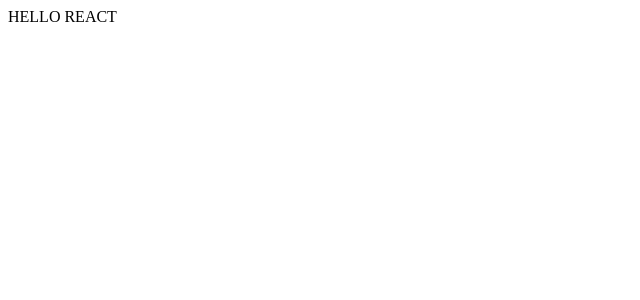
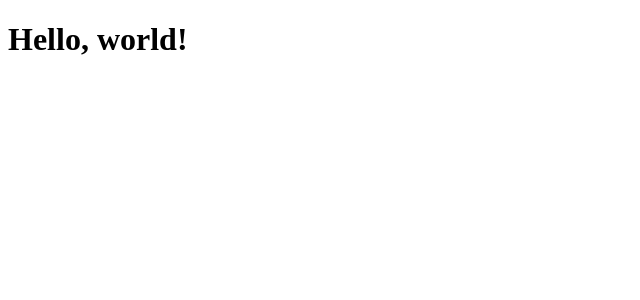
Before and after one commit to tsyu12345/my-homepage1, a React app: page / in a window 1280 px wide. Shown: the top 300 px of the page, without its empty margins (0-640 px from the left). Built offline with nearby package versions, Linux system fonts and the light colour scheme; the HTML template or start-up script is replaced by a standard one.

Commit message:
【開発環境整備】React関係のエラーを解決。nodeのバージョン変更。

```diff
--- a/package.json
+++ b/package.json
@@ -9,7 +9,7 @@
     "build:dev": "webpack --mode=development",
     "build:prod": "webpack --mode=production --node-env=production",
     "watch": "webpack --watch",
-    "start": "webpack serve"
+    "start": "webpack server --open --mode=development"
   },
   "repository": {
     "type": "git",
@@ -23,7 +23,8 @@
   },
   "homepage": "https://github.com/tsyu12345/my-homepage1#readme",
   "dependencies": {
-    "@types/react": "^18.0.18",
+    "@types/node": "^18.7.15",
+    "@types/react": "^18.0.21",
     "@types/react-dom": "^18.0.6",
     "react": "^18.2.0",
     "react-dom": "^18.2.0"
--- a/src/App.tsx
+++ /dev/null
@@ -1,5 +0,0 @@
-import React from 'react';
-
-export const App:React.VFC = () => {
-    return <div>HELLO REACT</div>;
-}
--- a/src/index.tsx
+++ b/src/index.tsx
@@ -1,5 +1,7 @@
-import React from "react";
-import ReactDOM from "react-dom";
-import { App } from "./App";
-console.log(document.getElementById("root"));
-ReactDOM.render(<App />, document.getElementById("root"));
+import React from 'react';
+import ReactDOM from 'react-dom';
+
+ReactDOM.render(
+    <h1>Hello, world!</h1>,
+    document.getElementById('root')
+);
--- a/webpack.config.js
+++ b/webpack.config.js
@@ -6,7 +6,7 @@ const path = require("path");
 const isProduction = process.env.NODE_ENV == "production";
 
 const config = {
-	target: "web",
+	target: ["web", "es5"],
 	entry: "./src/index.tsx",
 	output: {
 		path: path.resolve(__dirname, "dist"),
```
Also changed, not shown: jsconfig.json (deleted, +0 -14 lines), tsconfig.json (+10 -7 lines), 2 other files (tests, documents, lock files or other folders).
